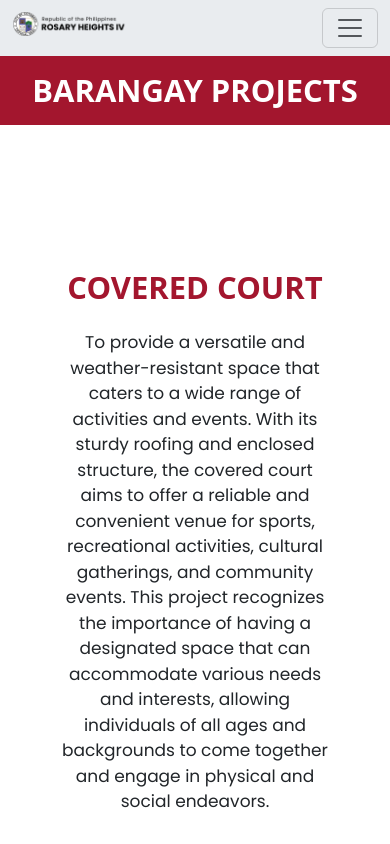
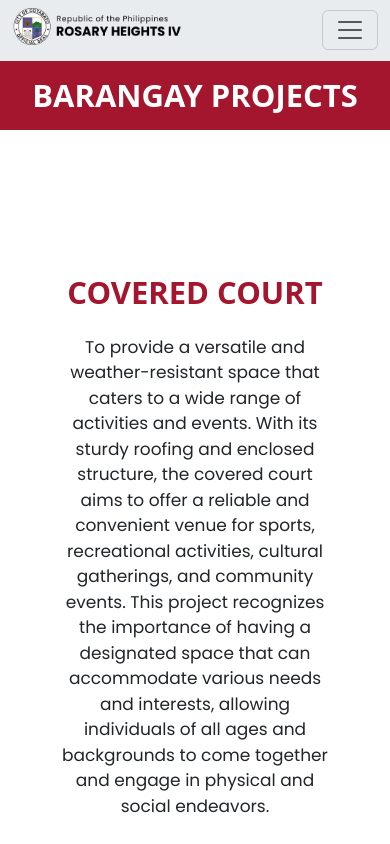
Before and after one commit to fita1960/KODEGOMP1, a plain HTML site: page projects-activities.html in a window 390 px wide. Shown: the top 844 px of the page. Drawn offline with nearby package versions, Linux system fonts and the light colour scheme.

Commit message:
Update projects-activities.html

```diff
--- a/projects-activities.html
+++ b/projects-activities.html
@@ -28,7 +28,7 @@
   <header>
     <nav class="navbar navbar-expand-lg bg-body-secondary">
         <div class="container">
-          <div class="col-4 col-sm-4">
+          <div class="col-6 col-sm-4">
             <a class="navbar-brand" href="index.html"><img class="logo img-fluid mb-2" src="img/logo-1.png" alt="RH IV Logo"></a>
           </div>
           <button class="navbar-toggler" type="button" data-bs-toggle="collapse" data-bs-target="#navbarSupportedContent" aria-controls="navbarSupportedContent">
```
